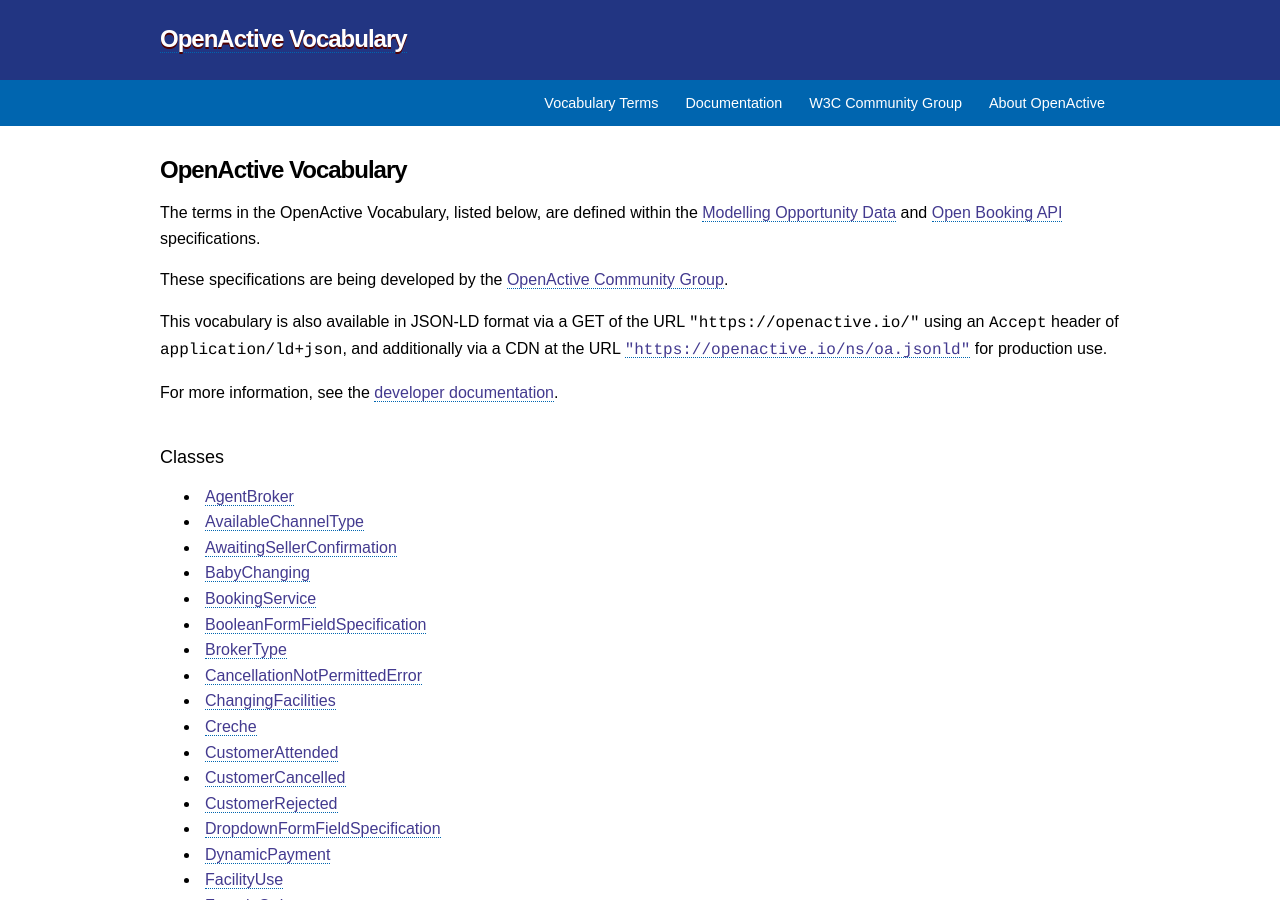
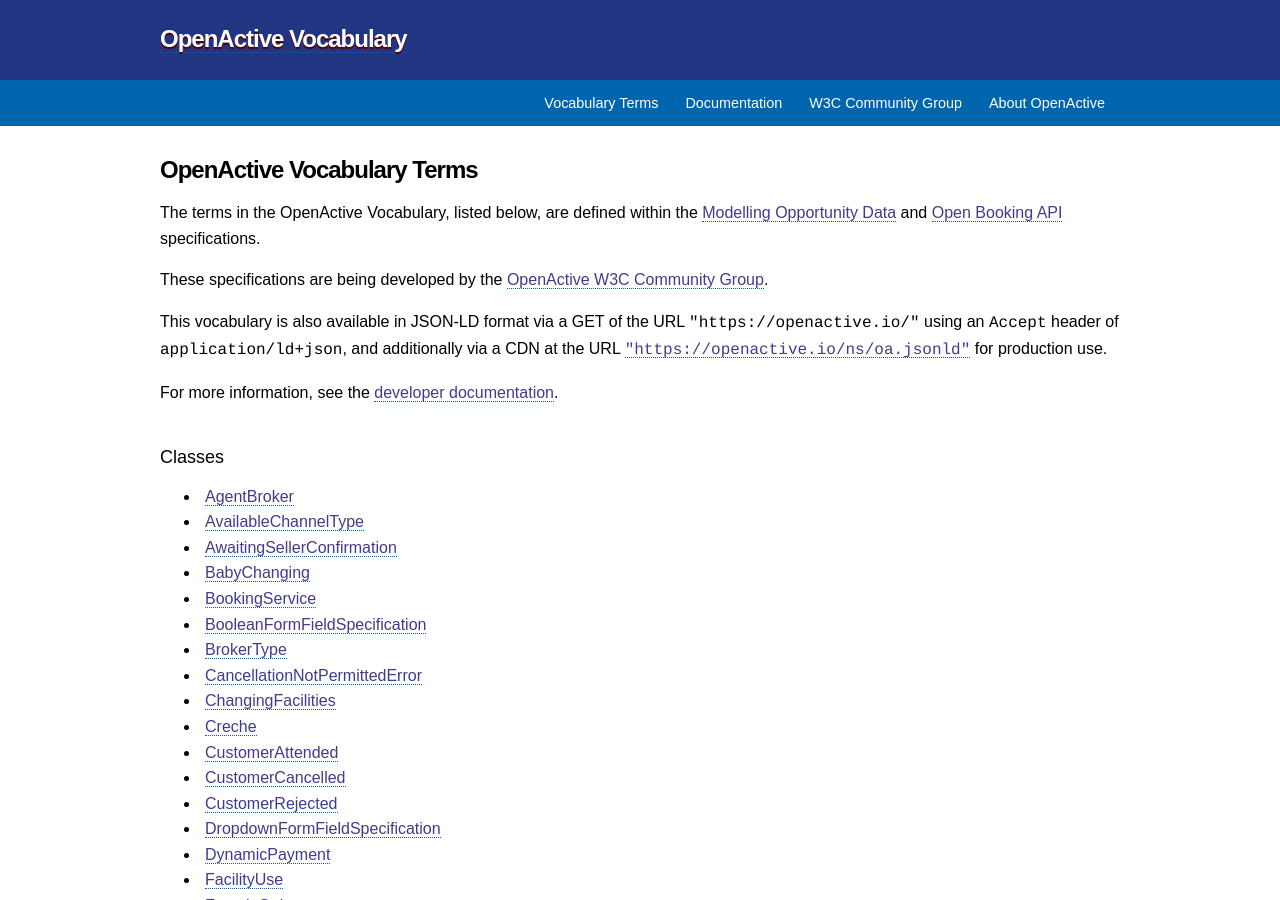
Before and after one commit to openactive/openactive.github.io, a Jekyll site: the page built from ns/index.md, in a window 1280 px wide and 900 px high. Built offline with Jekyll 4.4.1, drawn with Linux system fonts in a browser that asks for light colours.

Commit message:
Updating auto-generated namespace documentation: 59 [ci skip]

```diff
--- a/ns/index.md
+++ b/ns/index.md
@@ -1,13 +1,13 @@
 ---
 layout: default
-title: OpenActive Vocabulary
+title: OpenActive Vocabulary Terms
 ---
 
-# OpenActive Vocabulary
+# OpenActive Vocabulary Terms
 
 The terms in the OpenActive Vocabulary, listed below, are defined within the [Modelling Opportunity Data](https://www.openactive.io/modelling-opportunity-data/) and [Open Booking API](https://www.openactive.io/open-booking-api/EditorsDraft/) specifications.
 
-These specifications are being developed by the [OpenActive Community Group](https://www.w3.org/community/openactive).
+These specifications are being developed by the [OpenActive W3C Community Group](https://www.w3.org/community/openactive).
 
 This vocabulary is also available in JSON-LD format via a GET of the URL `"https://openactive.io/"` using an `Accept` header of `application/ld+json`, and additionally via a CDN at the URL [`"https://openactive.io/ns/oa.jsonld"`](https://openactive.io/ns/oa.jsonld) for production use.
 
```
